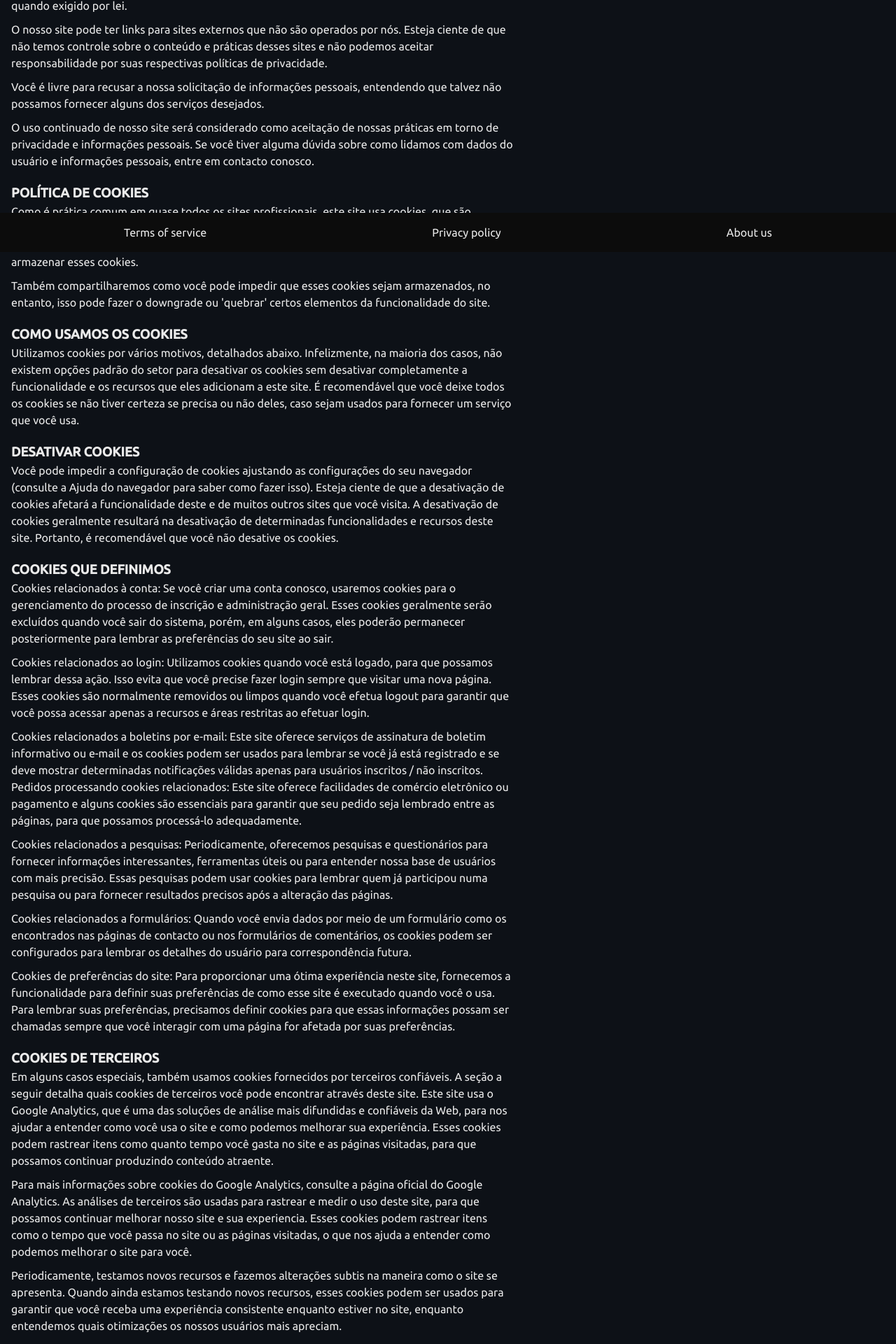
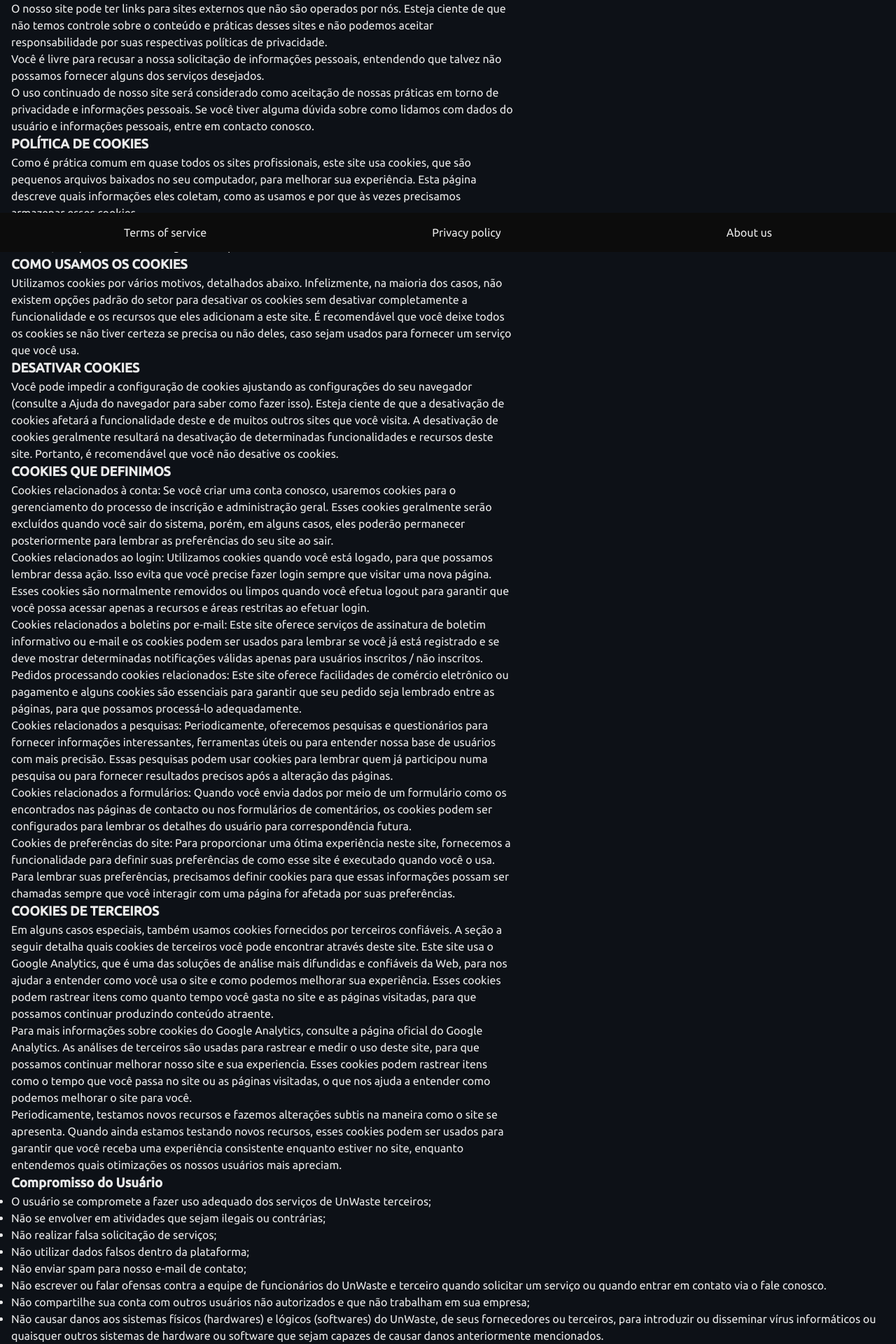
Before and after one commit to ckc-dev/CompEng, a Django app: page /privacy-policy/ in a window 1280 px wide. Shown: the part 440-2360 px from the top of the page at 70% size. Run offline with Django 4.2, Linux system fonts and the light colour scheme; parts of the project's set-up code (start-up, migrations or seed data) failed here and were passed over; some libraries are stand-ins or nearby versions.

Commit message:
Remove unnecessary styles.

```diff
--- a/static/styles/style.css
+++ b/static/styles/style.css
@@ -69,8 +69,8 @@
 }
 
 hr {
+  border: 1px solid #ffffff20;
   border-radius: 1rem;
-  border: 1px solid #ffffff20;
 }
 
 button {
@@ -239,7 +239,8 @@
   margin-left: 0.5rem;
 }
 
-form input, form select {
+form input,
+form select {
   border: none;
   border-radius: 0.5rem;
   background: #0005;
@@ -312,18 +313,3 @@
     display: none;
   }
 }
-
-/* Terms of Service & Privacy Policy Start */
-.container-terms h3 {
-  margin-top: 20px;
-}
-
-.container-terms p {
-  margin-bottom: 10px;
-}
-
-.terms-list ul {
-  margin-left: 30px;
-  margin-bottom: 10px;
-}
-/* Terms of Service & Privacy Policy End */
```
